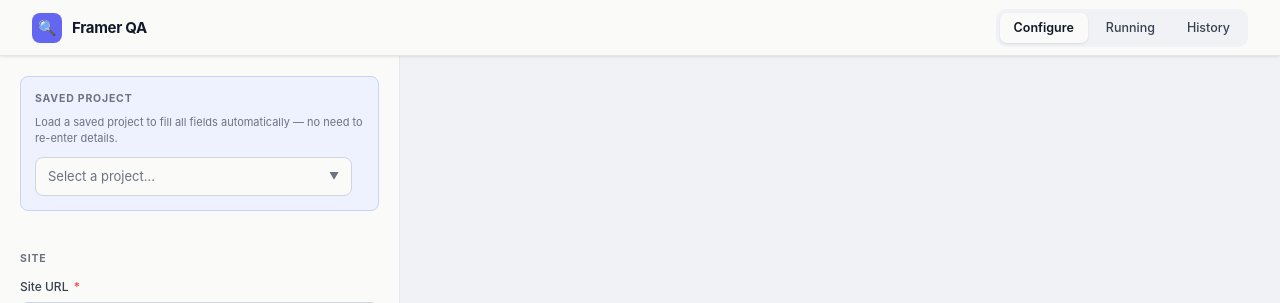
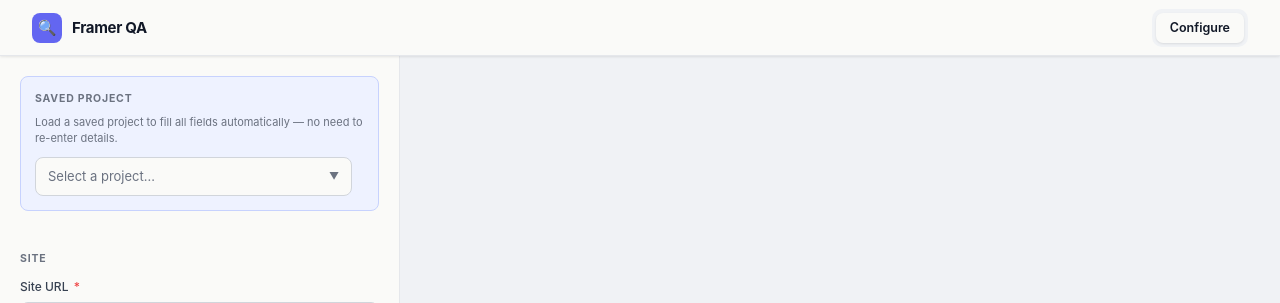
Before and after one commit to farismuhtadi/framer-qa, a Flask app: page / in a window 1280 px wide. Shown: the top 303 px of the page. Run offline with Flask 3, Linux system fonts and the light colour scheme; data that the repository does not hold is empty.

Commit message:
Hide Running and History tabs until they have content
- Running tab only appears once a job is started
- History tab appears on load if past jobs exist, otherwise on first completed run
- Keeps the header clean on first visit with just Configure visible

Co-Authored-By: Claude Sonnet 4.6 <noreply@anthropic.com>

```diff
--- a/templates/index.html
+++ b/templates/index.html
@@ -540,8 +540,8 @@ input[type=password] { font-family: monospace; letter-spacing: .05em; }
   </div>
   <nav class="header-nav">
     <button class="nav-btn active" onclick="showTab('configure')">Configure</button>
-    <button class="nav-btn" id="nav-running" onclick="showTab('running')">Running</button>
-    <button class="nav-btn" id="nav-history" onclick="showTab('history'); loadHistory()">History</button>
+    <button class="nav-btn" id="nav-running" onclick="showTab('running')" style="display:none">Running</button>
+    <button class="nav-btn" id="nav-history" onclick="showTab('history'); loadHistory()" style="display:none">History</button>
   </nav>
 </header>
 
@@ -924,6 +924,10 @@ const DEFAULT_VIEWPORTS = [
 (function init() {
   DEFAULT_VIEWPORTS.forEach(vp => addViewportRow(vp));
   addMappingRow();
+  // Silently check if there's any history so we can show the tab
+  fetch('/api/jobs').then(r => r.json()).then(jobs => {
+    if (jobs.length) document.getElementById('nav-history').style.display = '';
+  }).catch(() => {});
 })();
 
 // ── Tab navigation ─────────────────────────────────────────────────────────────
@@ -1172,6 +1176,7 @@ async function startJob() {
     currentJobId = data.job_id;
     logOffset    = 0;
     resetConsole();
+    document.getElementById('nav-running').style.display = '';
     switchPanel('view-running');
     showTab('running');
     startPolling();
@@ -1273,6 +1278,7 @@ async function loadHistory() {
     const res  = await fetch('/api/jobs');
     const jobs = await res.json();
     if (!jobs.length) { el.innerHTML = '<div class="history-empty">No checks yet.</div>'; return; }
+    document.getElementById('nav-history').style.display = '';
     el.innerHTML = '<div class="history-list">' + jobs.map(j => `
       <div class="history-item">
         <div class="history-item-left">
```
